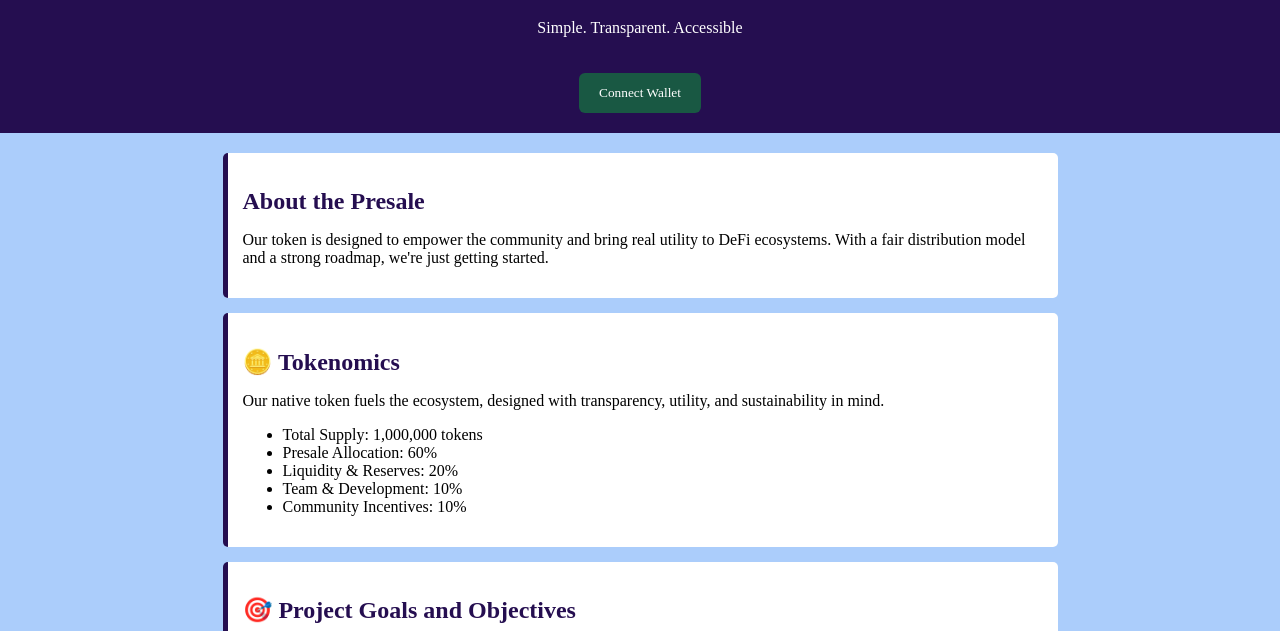
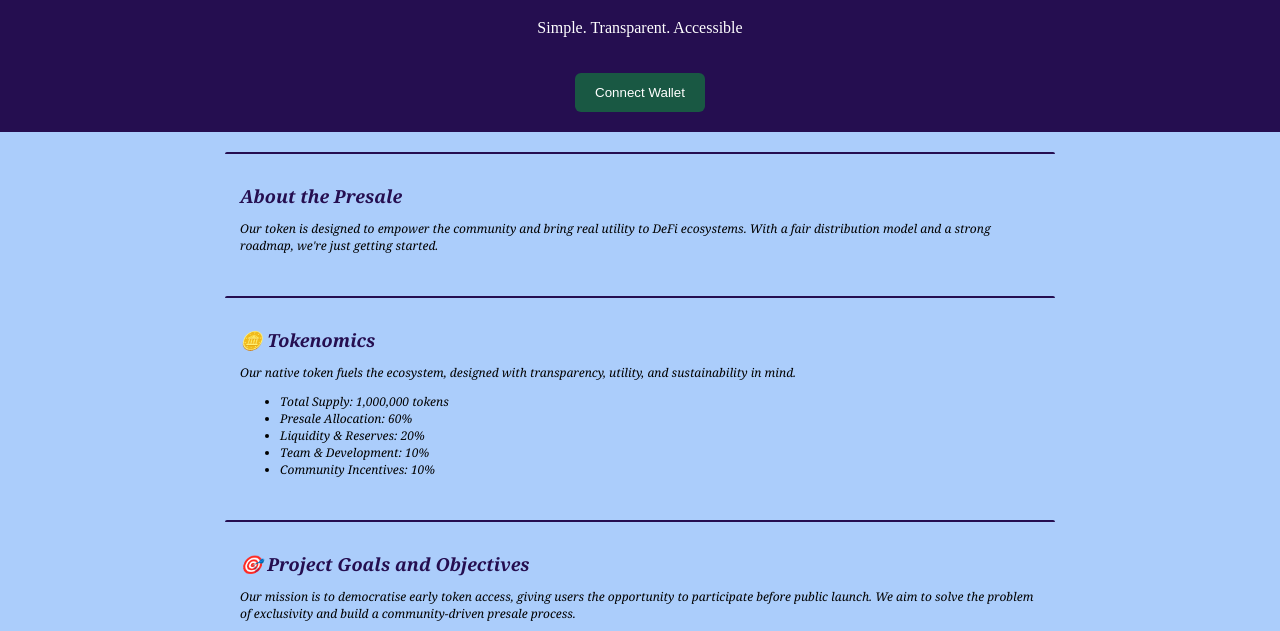
Before and after one commit to Liliegrace/A-Token-Presale-Contract, a plain HTML site: page index.html in a window 1280 px wide. Shown: the part 148-779 px from the top of the page. Drawn offline with Linux system fonts and the light colour scheme.

Commit message:
updated style

```diff
--- a/styles.css
+++ b/styles.css
@@ -1,10 +1,6 @@
-* {
-  font-family: robotics;
-}
 
 body {
     background-color: #f3f4f6;
-    font-family:robotics;
     justify-content: center;
     align-items: center;
     margin: 0px;
@@ -112,7 +108,6 @@ button:hover {
 
 .homebodyDiv {
   background-color: #abcdfb;
-  font-family: 'Segoe UI', Tahoma, sans-serif;
 }
 
 h2 {
@@ -138,15 +133,17 @@ h2 {
 }
 
 section {
+  font-family: Georgia, 'Times New Roman', Times, serif;
   padding: 15px;
+  font-size: 12px;
+  font-style: oblique;
   text-align: left;
   max-width: 800px;
   margin: 0 auto;
 
-  background: #fff;
   margin-bottom: 15px;
-  border-left: 5px solid #250e50;
-  border-radius: 5px;
+  border-top: 2px solid #250e50;
+  border-radius: 2px;
 }
 
 section h2 {
```
